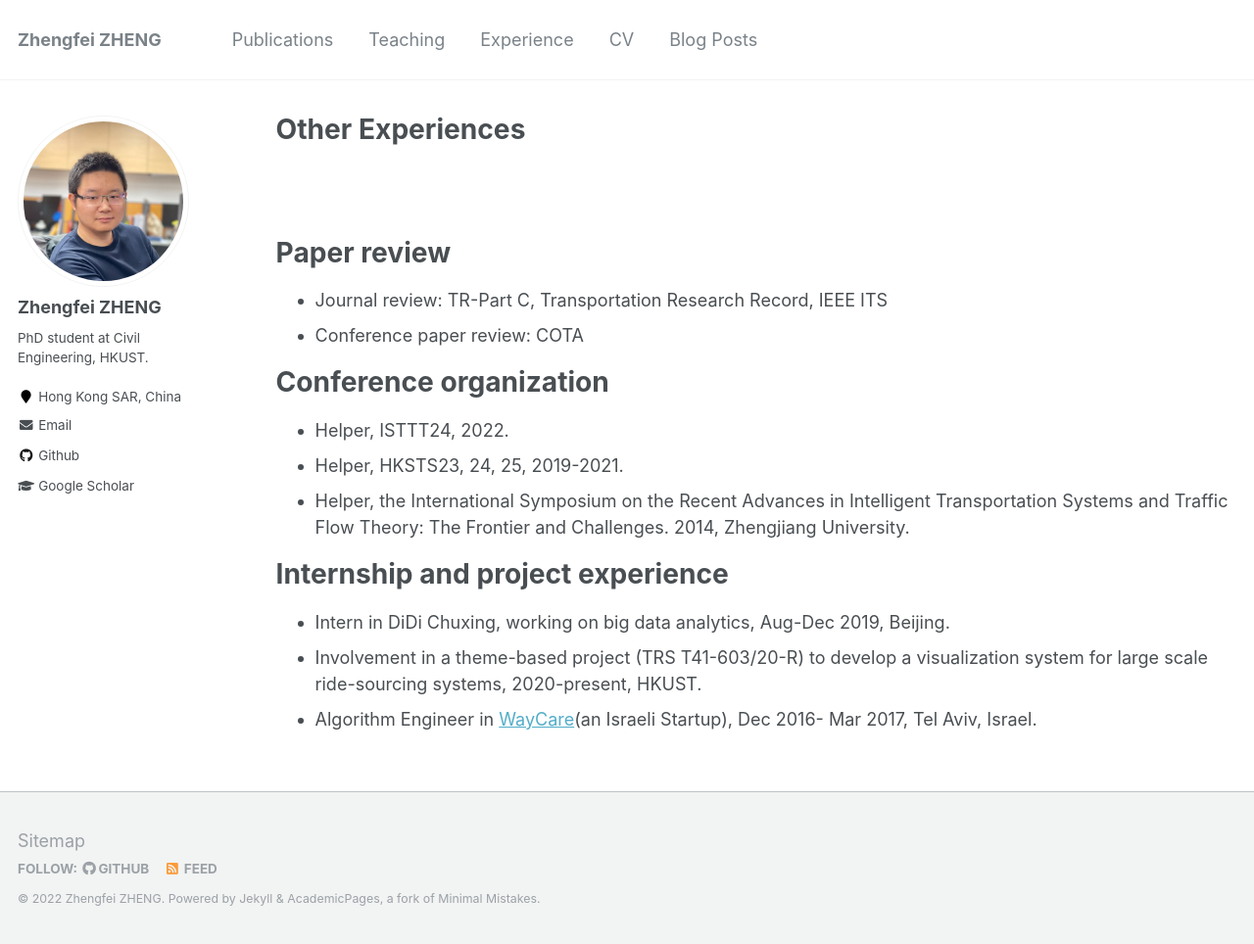
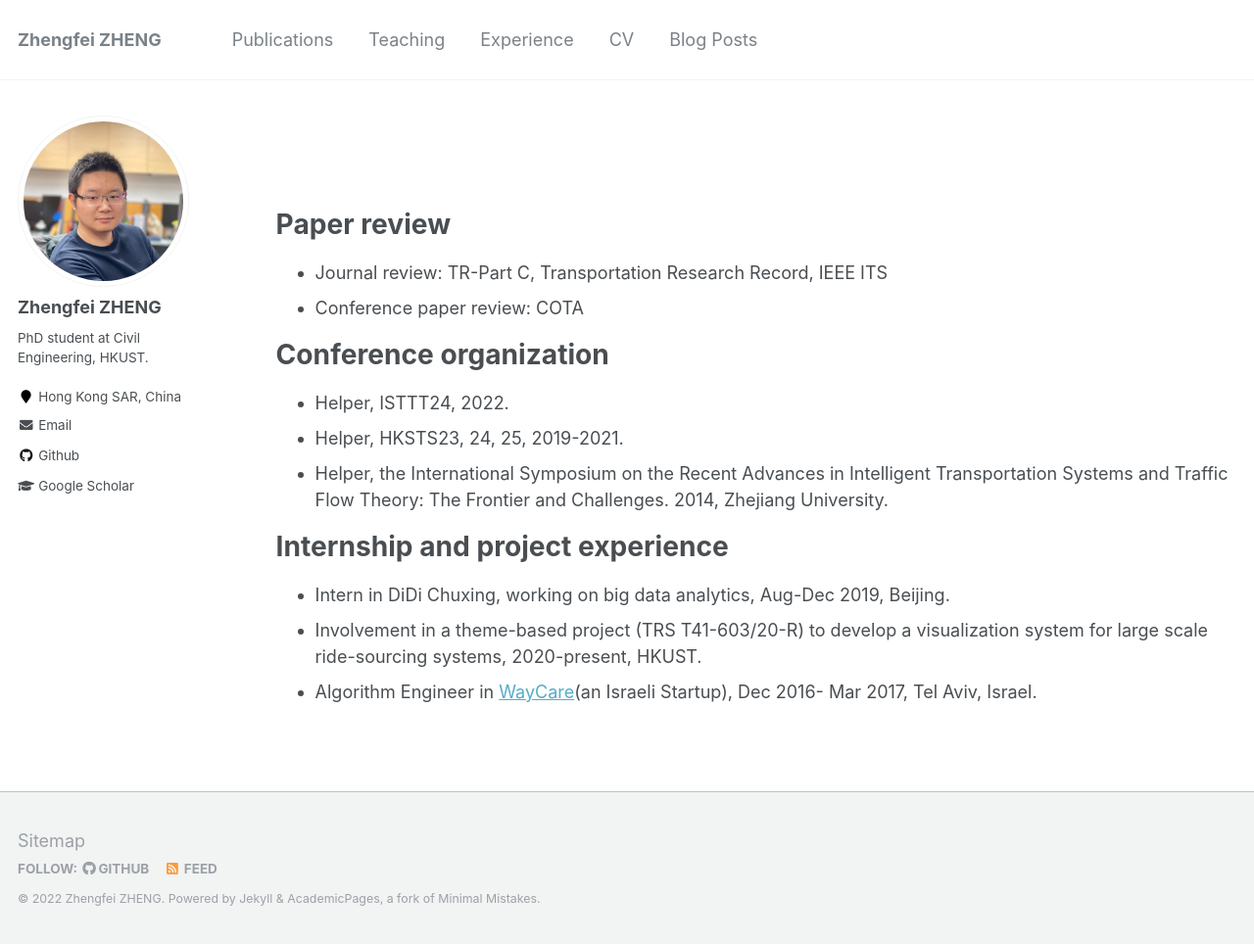
Before and after one commit to zf-z/zf-z.github.io, a Jekyll site: the page built from _pages/services.md, in a window 1280 px wide and 964 px high. Shown: the whole window at 98% size. Built offline with Jekyll 4.4.1, drawn with Linux system fonts in a browser that asks for light colours.

Commit message:
Update services.md

```diff
--- a/_pages/services.md
+++ b/_pages/services.md
@@ -1,6 +1,6 @@
 ---
 layout: archive
-title: "Other Experiences"
+title: null
 permalink: /services/
 author_profile: true
 ---
@@ -16,7 +16,7 @@ author_profile: true
 # Conference organization
 - Helper, ISTTT24, 2022.
 - Helper, HKSTS23, 24, 25, 2019-2021.
-- Helper, the International Symposium on the Recent Advances in Intelligent Transportation Systems and Traffic Flow Theory: The Frontier and Challenges. 2014, Zhengjiang University.
+- Helper, the International Symposium on the Recent Advances in Intelligent Transportation Systems and Traffic Flow Theory: The Frontier and Challenges. 2014, Zhejiang University.
 
 # Internship and project experience
 - Intern in DiDi Chuxing, working on big data analytics, Aug-Dec 2019, Beijing.
```
